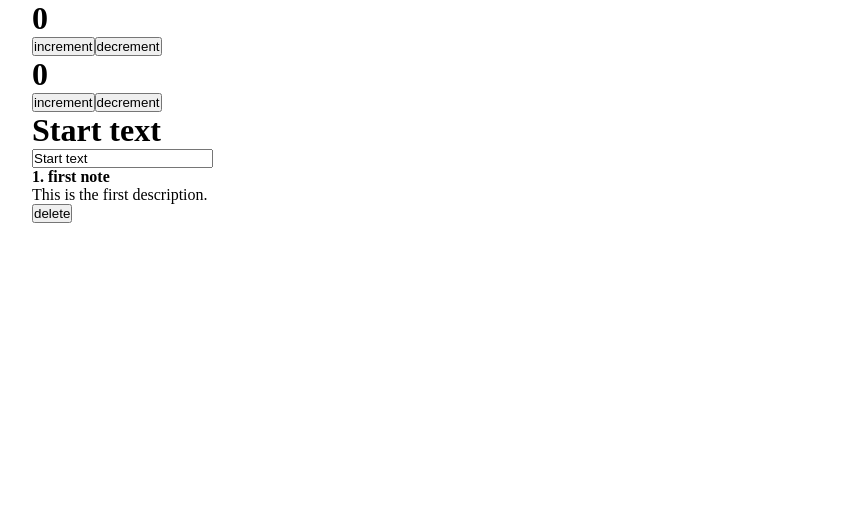
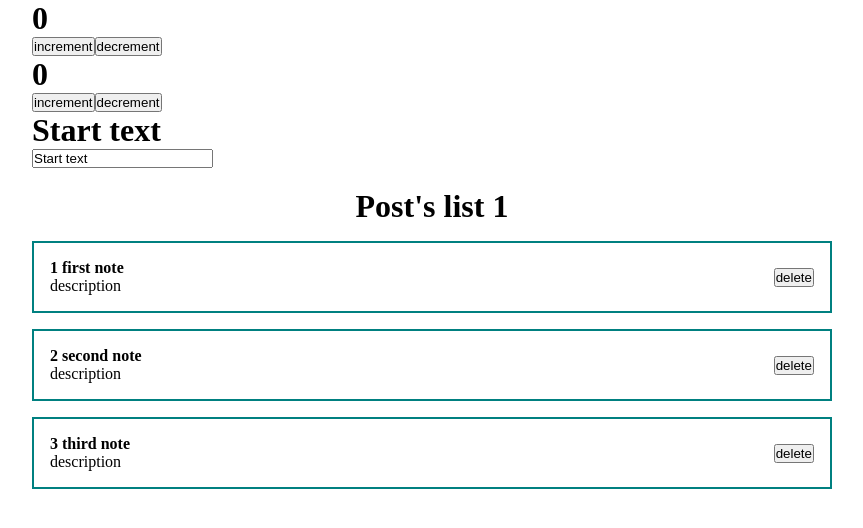
Before and after one commit to Evgeniy-makdak/MyReactDemonstrationProject, a React (Create React App) app: page / in a window 1280 px wide. Shown: the top 528 px of the page, without its empty margins (208-1071 px from the left). Built offline with nearby package versions, Linux system fonts and the light colour scheme.

Commit message:
Add files via upload
Making dynamically changing lists of posts

```diff
--- a/src/App.js
+++ b/src/App.js
@@ -1,19 +1,29 @@
-import React from 'react';
+import React, { useState } from 'react';
 import Counter from './components/Counter';
 import Handle from './components/Handle';
-import Post from './components/Post';
-import './styles/App.css'
+import PostItem from './components/PostItem';
+import PostList from './components/PostList';
+import './styles/App.css';
 
 // Обратите внимание, что мы можем переиспользовать компоненты по сколько угодно раз и в разных местах программы.
 // При этом эти компоненты будут работать совершенно независимо друг от друга.
 
 function App() {
+  // Для возможности работать с большим количеством постов, создадим константу с использованием хука useState, а в качестве состояния передадим
+  // массив постов и будем перебирать их с помощью функции map():
+
+  const [posts, setPosts] = useState([
+    { id: 1, title: 'first note', body: 'description' },
+    { id: 2, title: 'second note', body: 'description' },
+    { id: 3, title: 'third note', body: 'description' },
+  ]);
+
   return (
-    <div className='App'>
+    <div className="App">
       <Counter />
       <Counter />
       <Handle />
-      <Post />
+      <PostList posts={posts} title="Post's list 1" />
     </div>
   );
 }
--- /dev/null
+++ b/src/components/PostItem.jsx
@@ -0,0 +1,23 @@
+import React from 'react';
+
+// Как видно, если данный компонент использовать многократно, то весь его контент статичен и один пост не отличается от других.
+// Исправить это можно с помощью передаваемых в аргумент функции Post входных данных(props). Эти пропсы можно передавать в корневой
+// компонент (см. соответствующий пример в компоненте App.js). И обращаемся к соответствующим полям через запись в фигурных скобках:
+
+const PostItem = (props) => {
+  return (
+    <div className="App">
+      <div className="post">
+        <div className="post__content">
+          <strong>{props.post.id} {props.post.title}</strong>
+          <div>{props.post.body}</div>
+        </div>
+        <div className="post__btns">
+            <button>delete</button>
+        </div>
+      </div>
+    </div>
+  );
+};
+
+export default PostItem;
--- /dev/null
+++ b/src/components/PostList.jsx
@@ -0,0 +1,16 @@
+import React from 'react';
+import PostItem from './PostItem';
+
+const PostList = ({posts, title}) => {
+
+  return (
+    <div>
+      <h1 className="mainPostTitle">{title}</h1>
+      {posts.map((post) => (
+        <PostItem post={post} key={post.id} />
+      ))}
+    </div>
+  );
+};
+
+export default PostList;
--- a/src/styles/App.css
+++ b/src/styles/App.css
@@ -1,5 +1,6 @@
 /* Добавление стилей к компонентам осуществляется через стандартные css свойства. При этом классы в jsx обозначаются не как class в стандартном
-html/css, а как className, чтобы избежать конфликта со служебным словом class из JS. */
+html/css, а как className, чтобы избежать конфликта со служебным словом class из JS. Не забываем импортировать стили в те компоненты
+к которым они должны быть применены. */
 
 * {
     margin: 0;
@@ -15,3 +16,17 @@ html/css, а как className, чтобы избежать конфликта с
 .App {
     width: 800px;
 }
+
+.post {
+    display: flex;
+    padding: 16px;
+    border: 2px solid teal;
+    margin-top: 16px;
+    justify-content: space-between;
+    align-items: center;
+}
+
+.mainPostTitle {
+    text-align: center;
+    margin-top: 20px;
+}
```
